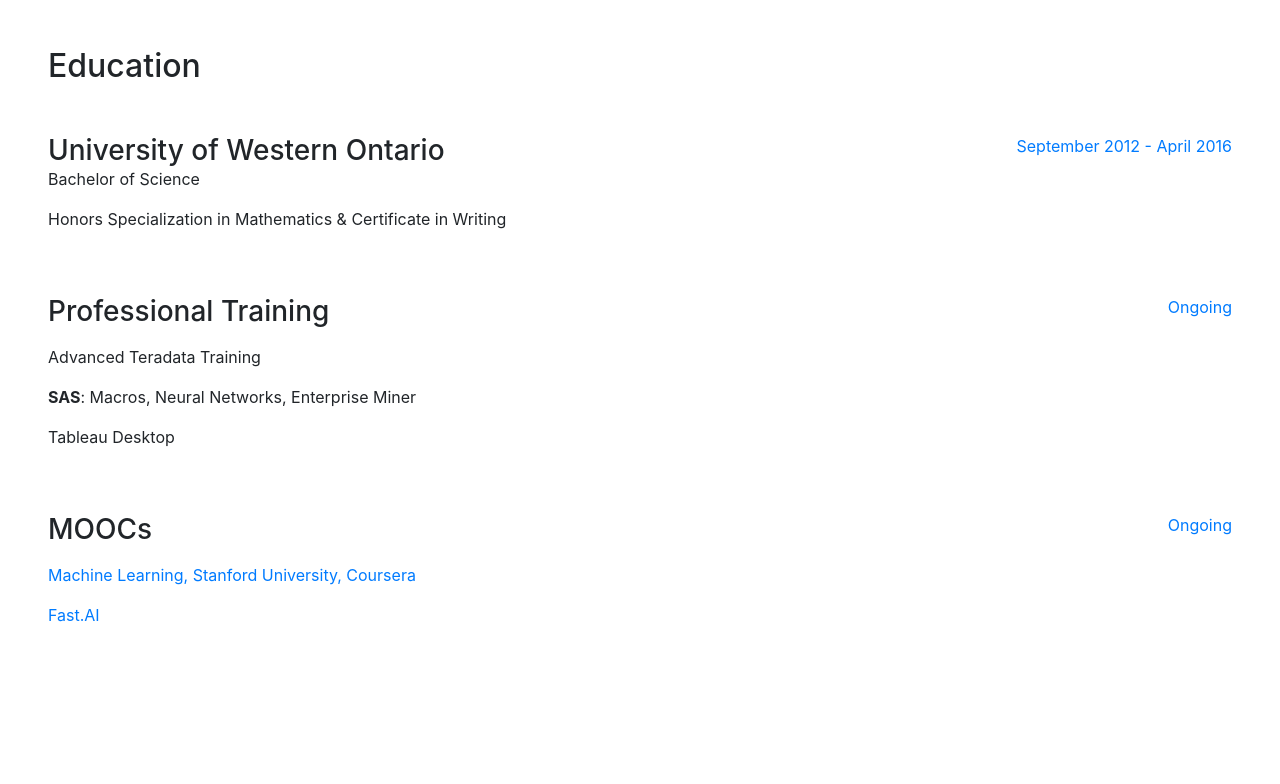
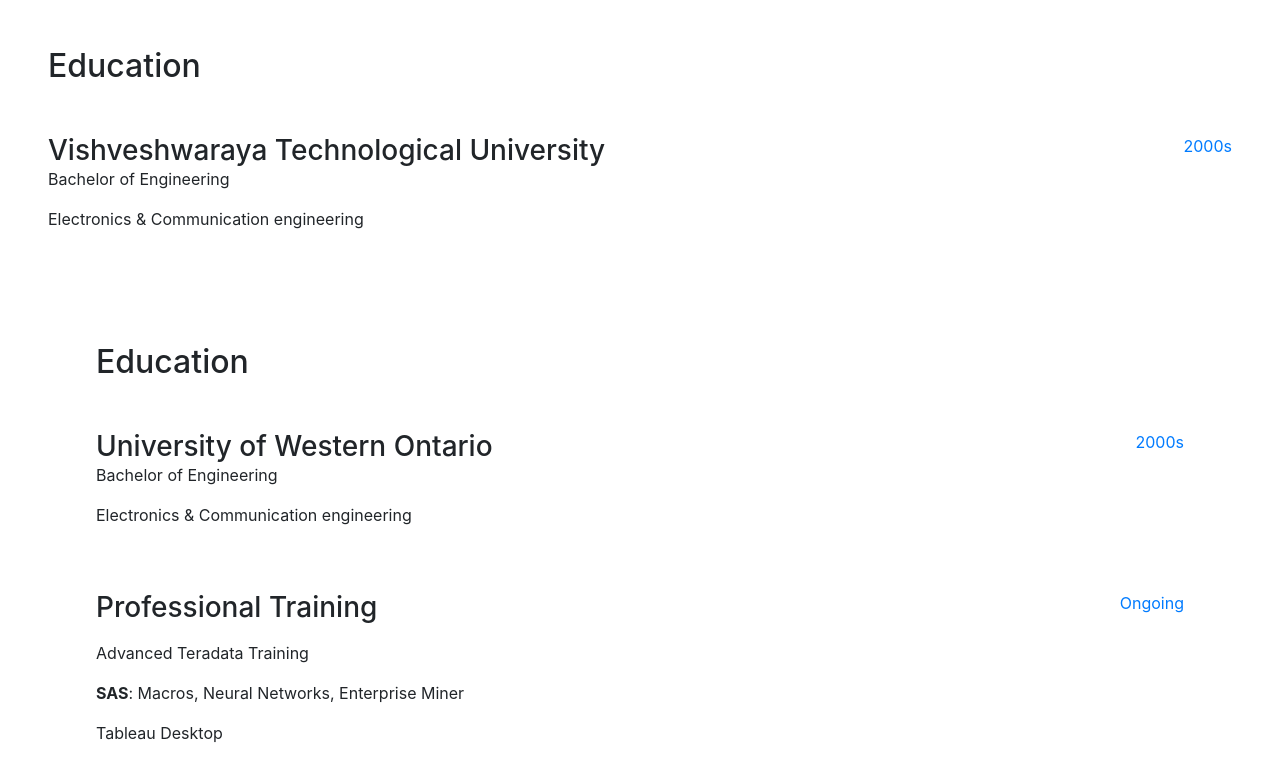
Before and after one commit to akashmighty/akashmighty.github.io, a website with bundled scripts: page index.html in a window 1280 px wide. Shown: the part 3000-3784 px from the top of the page. Built offline with nearby package versions, Linux system fonts and the light colour scheme.

Commit message:
Update index.html
3

```diff
--- a/index.html
+++ b/index.html
@@ -297,13 +297,30 @@
 
           <div class="resume-item d-flex flex-column flex-md-row mb-5">
             <div class="resume-content mr-auto">
-              <h3 class="mb-0">University of Western Ontario</h3>
-              <div class="subheading mb-3">Bachelor of Science</div>
-              <p>Honors Specialization in Mathematics & Certificate in Writing</p>
+              <h3 class="mb-0">Vishveshwaraya Technological University</h3>
+              <div class="subheading mb-3">Bachelor of Engineering</div>
+              <p>Electronics & Communication engineering</p>
             <!-- <p>Dean's Honor List</p> !-->
             </div>
             <div class="resume-date text-md-right">
-              <span class="text-primary">September 2012 - April 2016</span>
+              <span class="text-primary">2000s</span>
+            </div>
+          </div>
+        </div>
+
+        <section class="resume-section p-3 p-lg-5 d-flex flex-column" id="education">
+        <div class="my-auto">
+          <h2 class="mb-5">Education</h2>
+
+          <div class="resume-item d-flex flex-column flex-md-row mb-5">
+            <div class="resume-content mr-auto">
+              <h3 class="mb-0">University of Western Ontario</h3>
+              <div class="subheading mb-3">Bachelor of Engineering</div>
+              <p>Electronics & Communication engineering</p>
+            <!-- <p>Dean's Honor List</p> !-->
+            </div>
+            <div class="resume-date text-md-right">
+              <span class="text-primary">2000s</span>
             </div>
           </div>
         </div>
```
